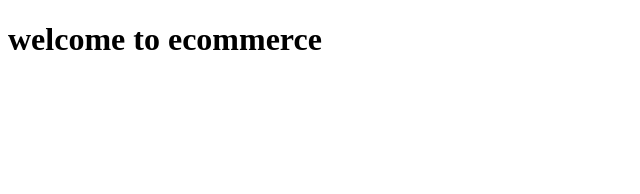
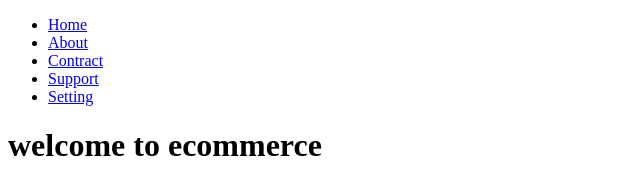
Before and after one commit to parvezsah1342/readme-tamplete, a plain HTML site: page git/index.html in a window 1280 px wide. Shown: the whole page, without its empty margins (0-640 px from the left). Drawn offline with Linux system fonts and the light colour scheme.

Commit message:
add navbar feature
-implement navbar feature

- add home about contract suppurt & setting for navigation

```diff
--- a/git/index.html
+++ b/git/index.html
@@ -6,6 +6,15 @@
     <title>Document</title>
 </head>
 <body>
+    <nav>
+        <ul>
+            <li><a href="Home">Home</a></li>
+            <li><a href="About">About</a></li>
+            <li><a href="Contract">Contract</a></li>
+            <li><a href="Support">Support</a></li>
+            <li><a href="Setting">Setting</a></li>
+        </ul>
+    </nav>
     <h1>welcome to ecommerce</h1>
 </body>
 </html>
```
